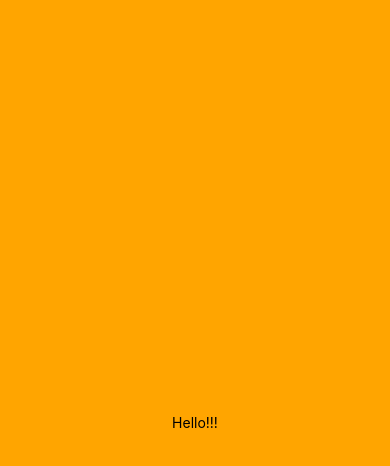
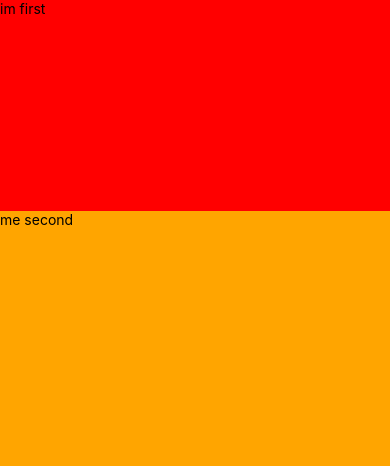
Before and after one commit to N0mercy00/ReactNative_weather, a React Native app: screen / in a window 390 px wide. Shown: the top 466 px of the page. Built offline with nearby package versions, Linux system fonts and the light colour scheme.

Commit message:
Native style

```diff
--- a/App.js
+++ b/App.js
@@ -5,8 +5,12 @@ import { StyleSheet, Text, View } from 'react-native';
 export default function App() {
   return (
     <View style={styles.container}>
-      <Text>Hello!!!</Text>
-      <StatusBar style="auto" />
+      <View style={styles.first} >
+        <Text>im first</Text>
+      </View>
+      <View style={styles.second}>
+           <Text>me second</Text>
+      </View>
     </View>
   );
 }
@@ -14,8 +18,13 @@ export default function App() {
 const styles = StyleSheet.create({
   container: {
     flex: 1,
-    backgroundColor: 'orange',
-    alignItems: 'center',
-    justifyContent: 'center',
   },
+  first:{
+    flex:1,
+    backgroundColor:"red"
+  },
+  second:{
+    flex:3,
+    backgroundColor:"orange"
+  }
 });
```
